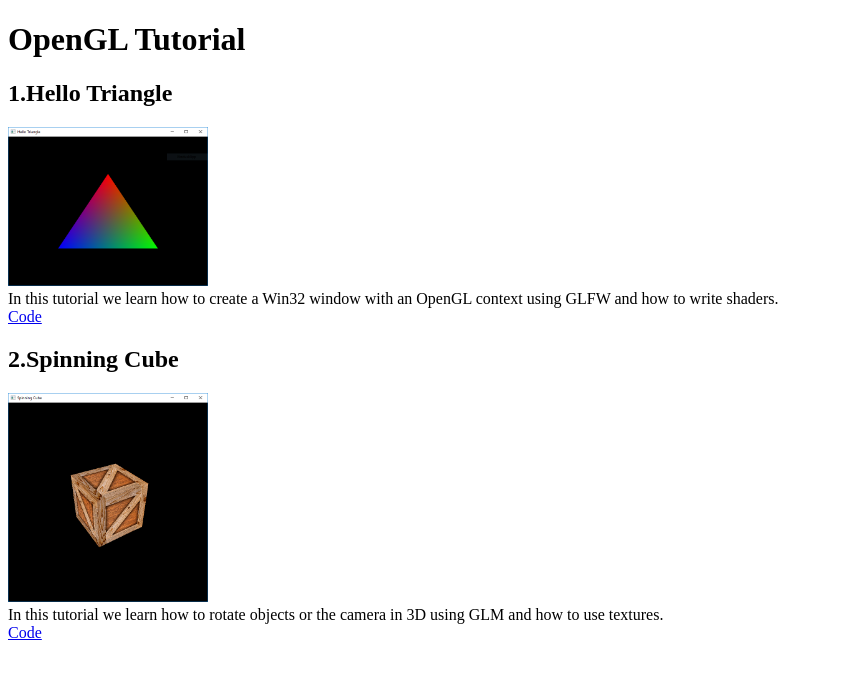
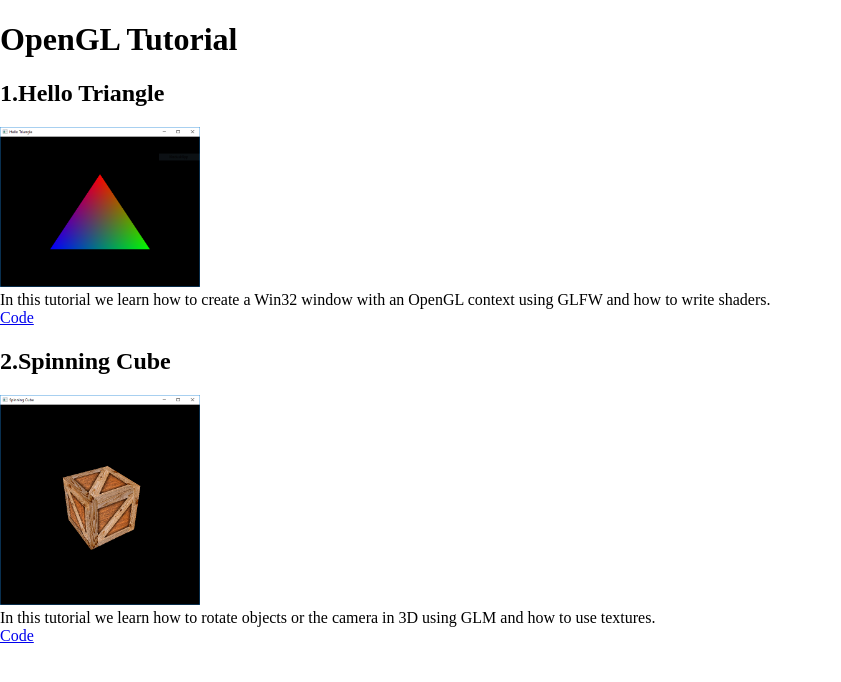
Before and after one commit to KjellTech/OpenGL-Tutorial, a plain HTML site: page Tutorial.html in a window 1280 px wide. Shown: the whole page, without its empty margins (0-841 px from the left). Drawn offline with nearby package versions, Linux system fonts and the light colour scheme.

Commit message:
Update Tutorial.html

```diff
--- a/Tutorial.html
+++ b/Tutorial.html
@@ -4,9 +4,17 @@
 <head>
     <meta charset="utf-8" />
     <title>OpenGL Tutorial</title>
+    <meta name="viewport" content="width=device-width, initial-scale=1">
+    <link rel="stylesheet" type="text/css" href="stylesheets/normalize.css" media="screen">
+    <link href='https://fonts.googleapis.com/css?family=Open+Sans:400,700' rel='stylesheet' type='text/css'>
+    <link rel="stylesheet" type="text/css" href="stylesheets/stylesheet.css" media="screen">
+    <link rel="stylesheet" type="text/css" href="stylesheets/github-light.css" media="screen">
 </head>
 <body>
-    <h1>OpenGL Tutorial</h1>
+    <section class="page-header">
+        <h1 class="project-name">OpenGL Tutorial</h1>
+        <h2 class="project-tagline"></h2>
+    </section>
     <h2>1.Hello Triangle</h2>
     <img src="https://raw.githubusercontent.com/KjellTech/OpenGL-Tutorial/master/1.HelloTriangle/HelloTriangle.PNG" width="200" /><br />
     In this tutorial we learn how to create a Win32 window with an OpenGL context using GLFW and how to write shaders.<br>
```
